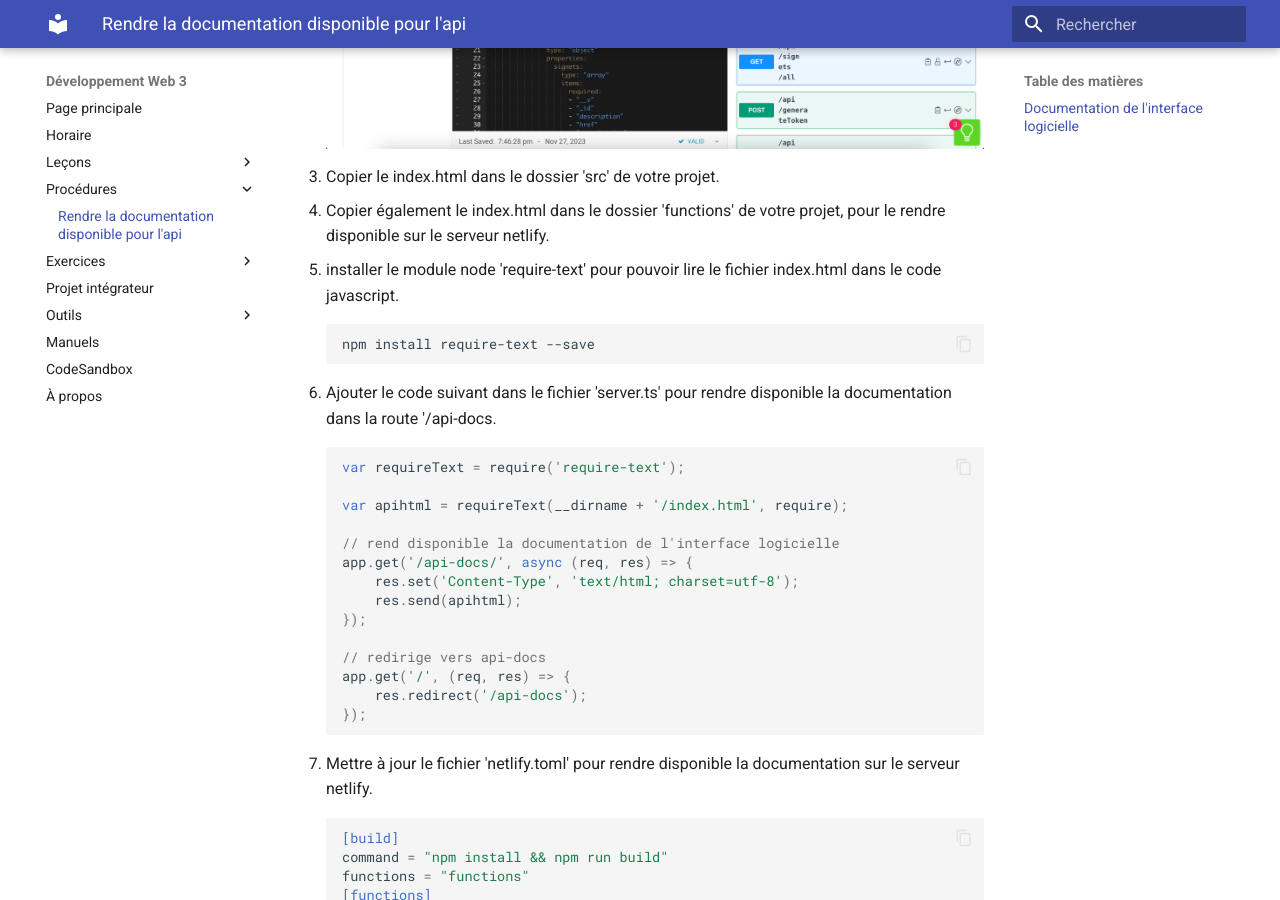
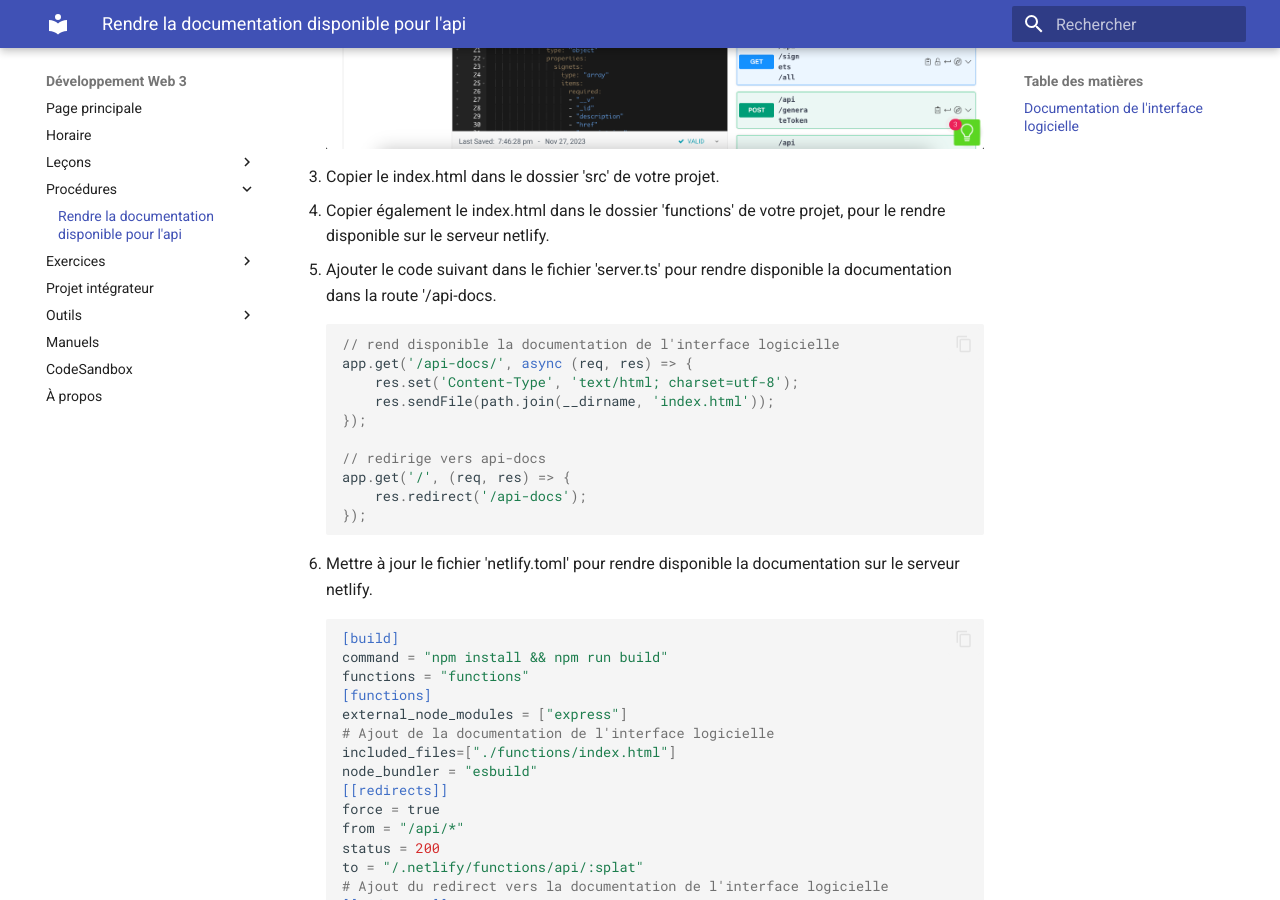
Before and after one commit to cegepvictoetienne/developpementweb3, an MkDocs documentation site: the page built from wiki/documentation.md, in a window 1280 px wide and 900 px high, scrolled down 902 px. Built offline with MkDocs 1.6.1 and Material for MkDocs 9.7.7, drawn with Linux system fonts in a browser that asks for light colours.

Commit message:
retrait de require-text

````diff
--- a/wiki/documentation.md
+++ b/wiki/documentation.md
@@ -14,23 +14,13 @@
 
 1. Copier également le index.html dans le dossier 'functions' de votre projet, pour le rendre disponible sur le serveur netlify.
 
-1. installer le module node 'require-text' pour pouvoir lire le fichier index.html dans le code javascript.
-
-    ```bash
-    npm install require-text --save
-    ```
-
 1. Ajouter le code suivant dans le fichier 'server.ts' pour rendre disponible la documentation dans la route '/api-docs.
 
     ```javascript
-    var requireText = require('require-text');
-
-    var apihtml = requireText(__dirname + '/index.html', require);
-
     // rend disponible la documentation de l'interface logicielle
     app.get('/api-docs/', async (req, res) => {
         res.set('Content-Type', 'text/html; charset=utf-8');
-        res.send(apihtml);
+        res.sendFile(path.join(__dirname, 'index.html'));
     });
 
     // redirige vers api-docs
````
